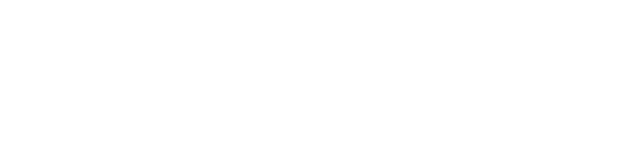
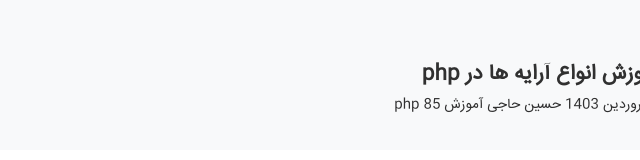
Before and after one commit to HussienHaji/tutorial-page2, a plain HTML site: page single.html in a window 1280 px wide. Shown: the whole page, without its empty margins (640-1280 px from the left). Drawn offline with Linux system fonts and the light colour scheme; files whose address does not match are found by name.

Commit message:
second commit

```diff
--- a/single.html
+++ b/single.html
@@ -1,20 +1,32 @@
 <!DOCTYPE html>
 <html lang="en">
   <head>
-    <meta charset="UTF-8">
-    <meta name="viewport" content="width=device-width, initial-scale=1.0">
+    <meta charset="UTF-8" />
+    <meta name="viewport" content="width=device-width, initial-scale=1.0" />
     <title>Single</title>
-    <link rel="stylesheet" href="styles.css">
+    <link rel="stylesheet" href="styles.css" />
   </head>
   <body>
     <div class="single">
       <div class="container">
         <div class="main-single">
-
+          <article class="post-single">
+            <header>
+              <h1>آموزش انواع آرایه ها در php</h1>
+              <div class="post-meta">
+                <i class="fas fa-clock"></i>
+                <span>1 فروردین 1403</span>
+                <i class="fas fa-user"></i>
+                <span>حسین حاجی</span>
+                <i class="fas fa-folder"></i>
+                <span><a href="#">آموزش php</a></span>
+                <i class="fas fa-eye"></i>
+                <span>85</span>
               </div>
-            <div class="sidbar">
-
+            </header>
+          </article>
         </div>
+        <div class="sidbar"></div>
       </div>
     </div>
   </body>
--- a/styles.css
+++ b/styles.css
@@ -701,3 +701,26 @@ footer .f-menu {
 .copy-right .socials i:hover{
   color: #fff;
 }
+
+/* =================== single page */
+.single{
+  width: 100%;
+  background: #f8f9fa;
+  float: right;
+}
+.main-single{
+  float: right;
+  width: 71%;
+  margin: 30px 0;
+}
+.sidbar{
+  width: 27%;
+  margin: 30px 0;
+}
+
+.post-single{}
+.post-single header{}
+.post-single header h1{}
+.post-single .post-meta{}
+.post-single .post-meta i{}
+.post-single .post-meta a{}
```
Lines whose indentation alone changed are shown as unchanged.
